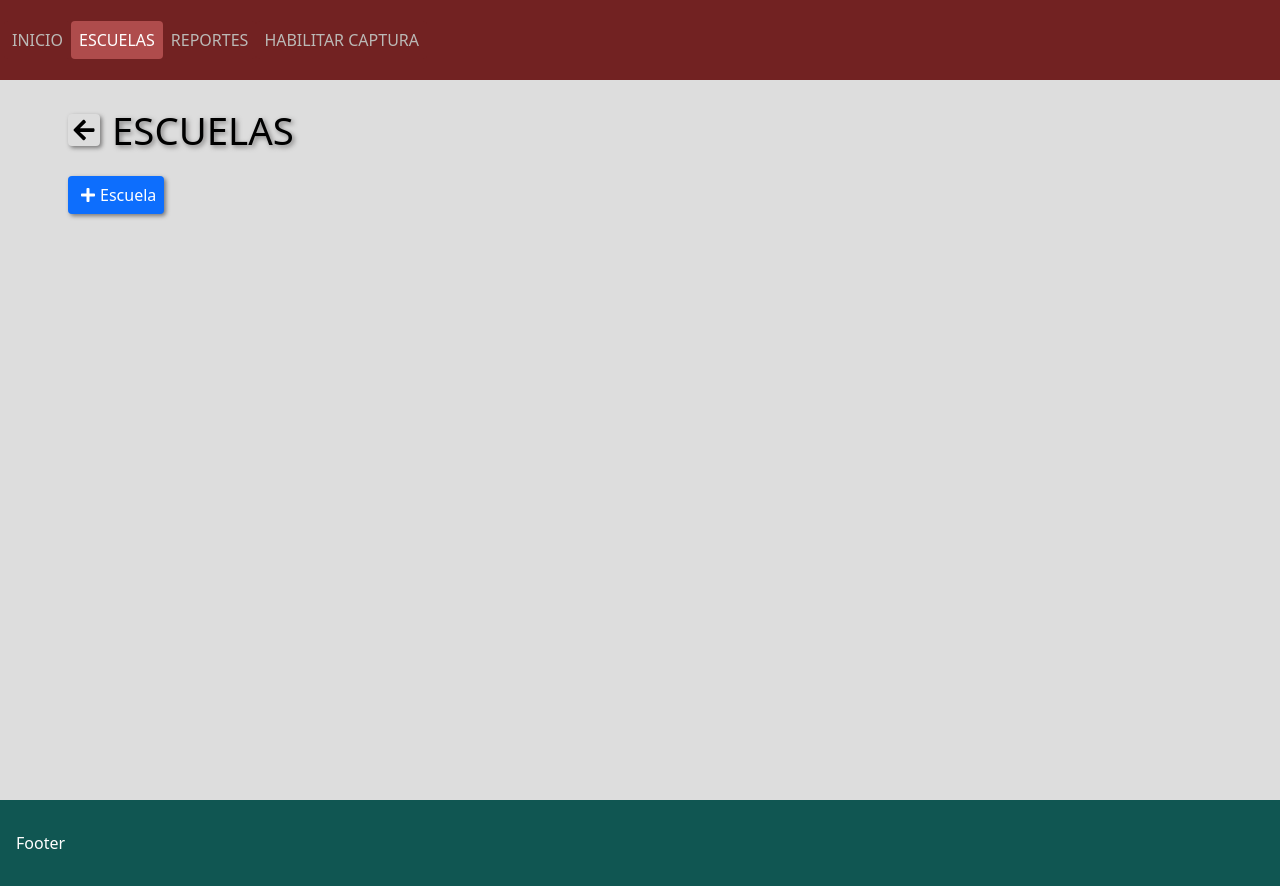
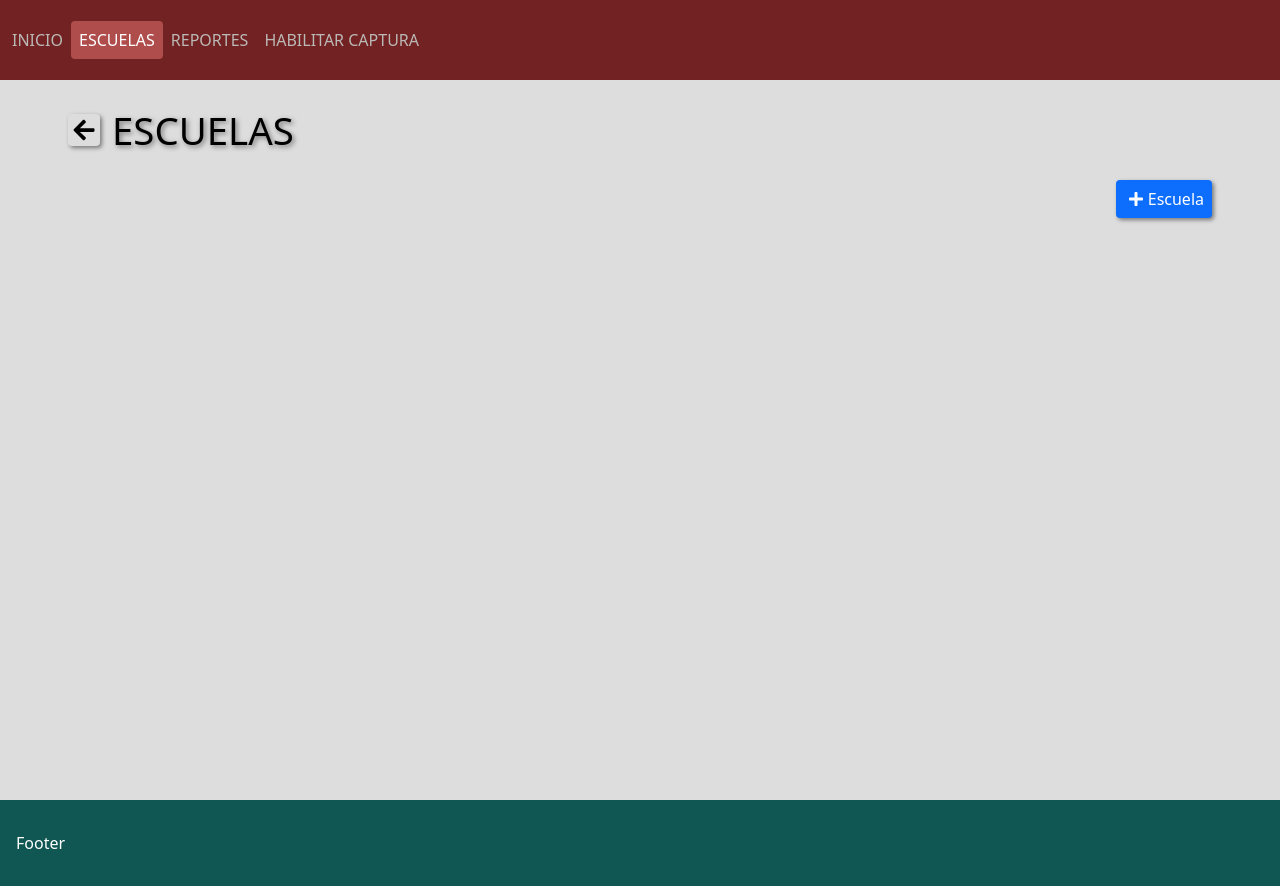
Before and after one commit to MiloJuarez/sce-react, a React app: page /escuelas in a window 1280 px wide. Built offline with nearby package versions, Linux system fonts and the light colour scheme.

Commit message:
Created a content's actions wrapper

```diff
--- /dev/null
+++ b/src/components/ContentActions.jsx
@@ -0,0 +1,9 @@
+import React from "react";
+
+import "@styles/ContentActions.scss";
+
+const ContentActions = ({ children }) => {
+    return <div className='ContentActions'>{children}</div>;
+};
+
+export default ContentActions;
--- a/src/pages/Schools.jsx
+++ b/src/pages/Schools.jsx
@@ -5,6 +5,7 @@ import ContentTitle from "@components/ContentTitle";
 import BtnArrowBack from "@components/BtnArrowBack";
 import ContentHeader from "@components/ContentHeader";
 import BtnAddResource from "@components/BtnAddResource";
+import ContentActions from "@components/ContentActions";
 
 const Schools = () => {
     return (
@@ -13,7 +14,9 @@ const Schools = () => {
                 <BtnArrowBack />
                 <ContentTitle label={"ESCUELAS"} />
             </ContentHeader>
-            <BtnAddResource model={"Escuela"} />
+            <ContentActions>
+                <BtnAddResource model={"Escuela"} />
+            </ContentActions>
         </div>
     );
 };
--- /dev/null
+++ b/src/styles/ContentActions.scss
@@ -0,0 +1,7 @@
+@use "vars";
+
+.ContentActions {
+    display: flex;
+    justify-content: flex-end;
+    padding: vars.$pComponent 0;
+}
```
